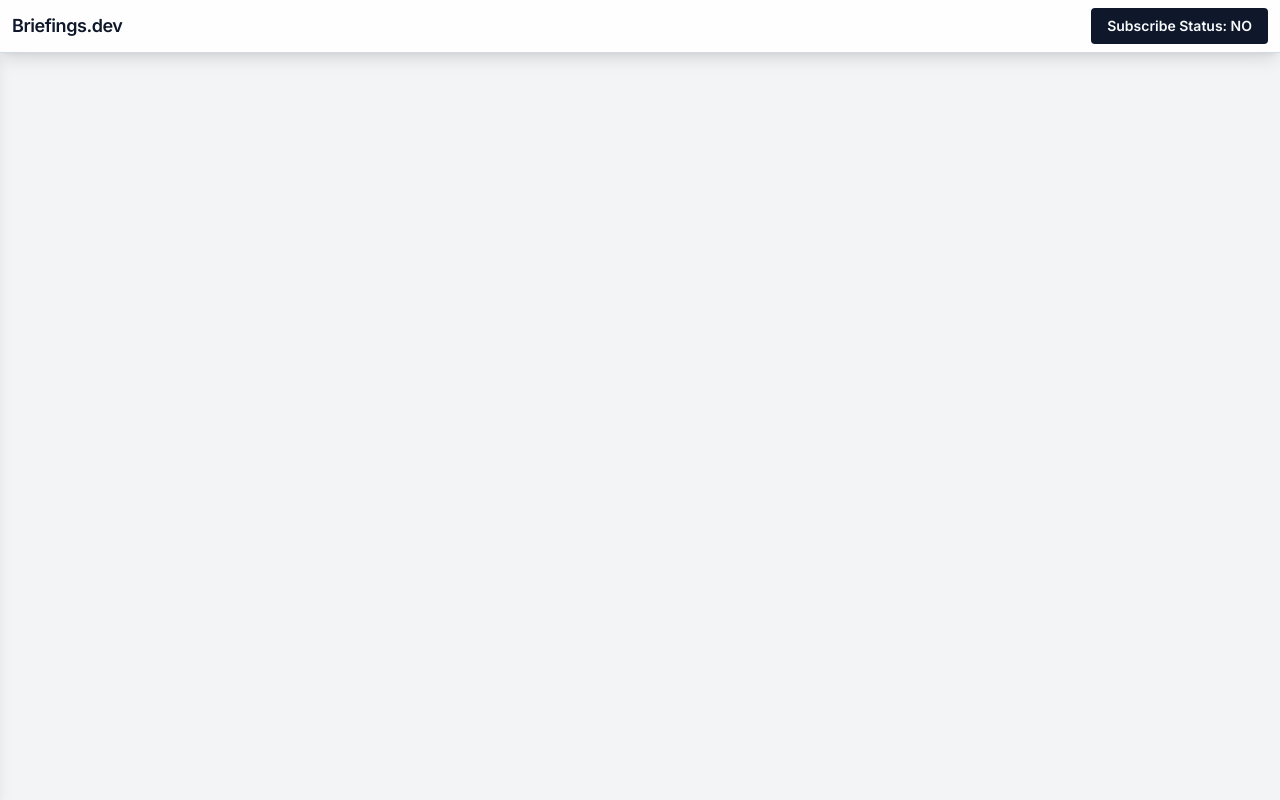
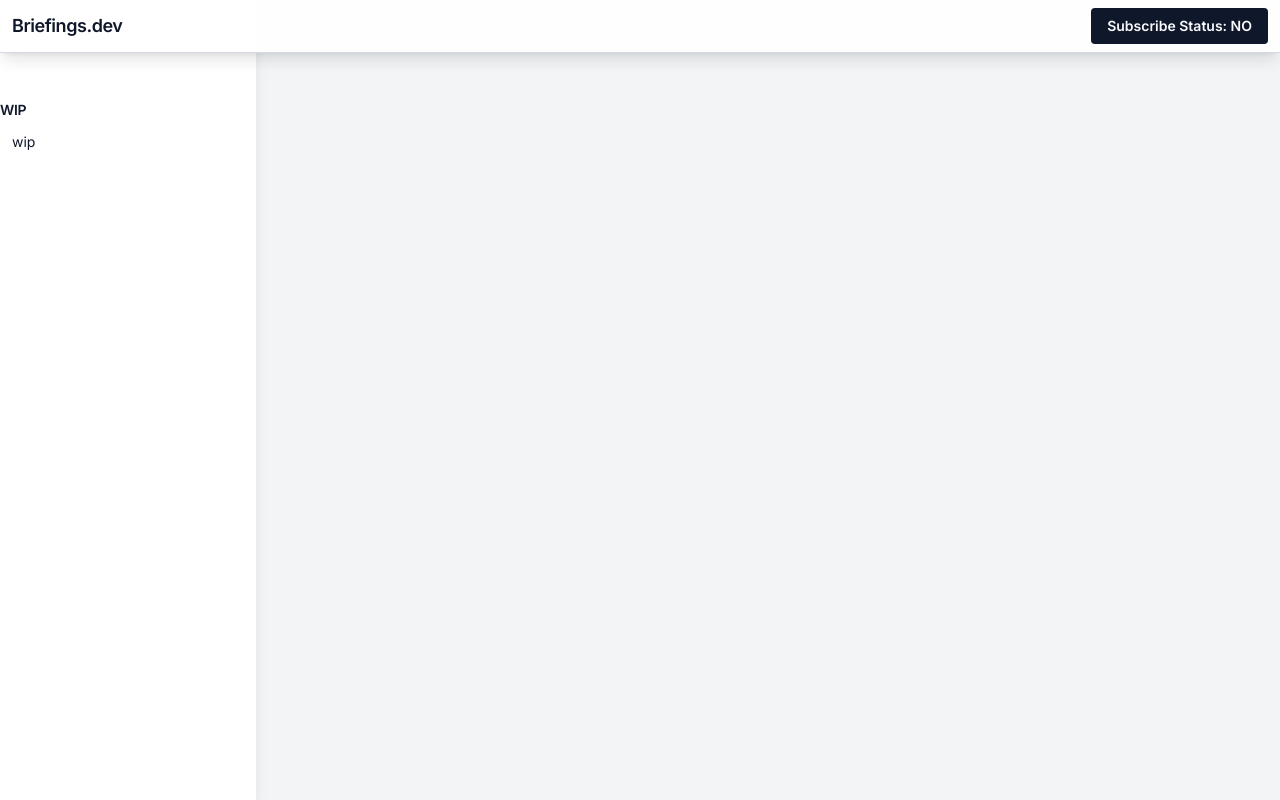
Before and after one commit to chokychou/briefings.dev-web, a Next.js app: page / in a window 1280 px wide. Built offline with nearby package versions, Linux system fonts and the light colour scheme; no server answers.

Commit message:
add responsive design for lg

```diff
--- a/src/app/Main.tsx
+++ b/src/app/Main.tsx
@@ -10,7 +10,7 @@ export default function Main() {
   }
 
   return (
-    <main id="main" className="bg-gray-100 p-10 overflow-hidden" onClick={ mainReset }>
+    <main id="main" className="bg-gray-100 p-10 overflow-hidden lg:pl-80" onClick={ mainReset }>
       <Script
         id="query_server"
         strategy="lazyOnload"
--- a/src/app/Nav.tsx
+++ b/src/app/Nav.tsx
@@ -24,7 +24,7 @@ export default function Nav() {
                 </label>
             </button>
 
-            <div id="nav-div" className="fixed top-0 left-0 z-20 w-64 h-full transition-all duration-500 transform -translate-x-full bg-white shadow-lg">
+            <div id="nav-div" className="fixed top-0 left-0 z-20 w-64 h-full transition-all duration-500 transform -translate-x-full bg-white shadow-lg lg:translate-x-0">
                 <nav className="sticky top-[4.5rem] w-64 text-base lg:text-sm xl:w-72">
                     <ul role="list" className="-ml-0.5 h-[calc(100vh-4.5rem)] overflow-y-auto py-7 pl-0.5 pr-8 space-y-8 xl:pr-16">
                         <li>
```
